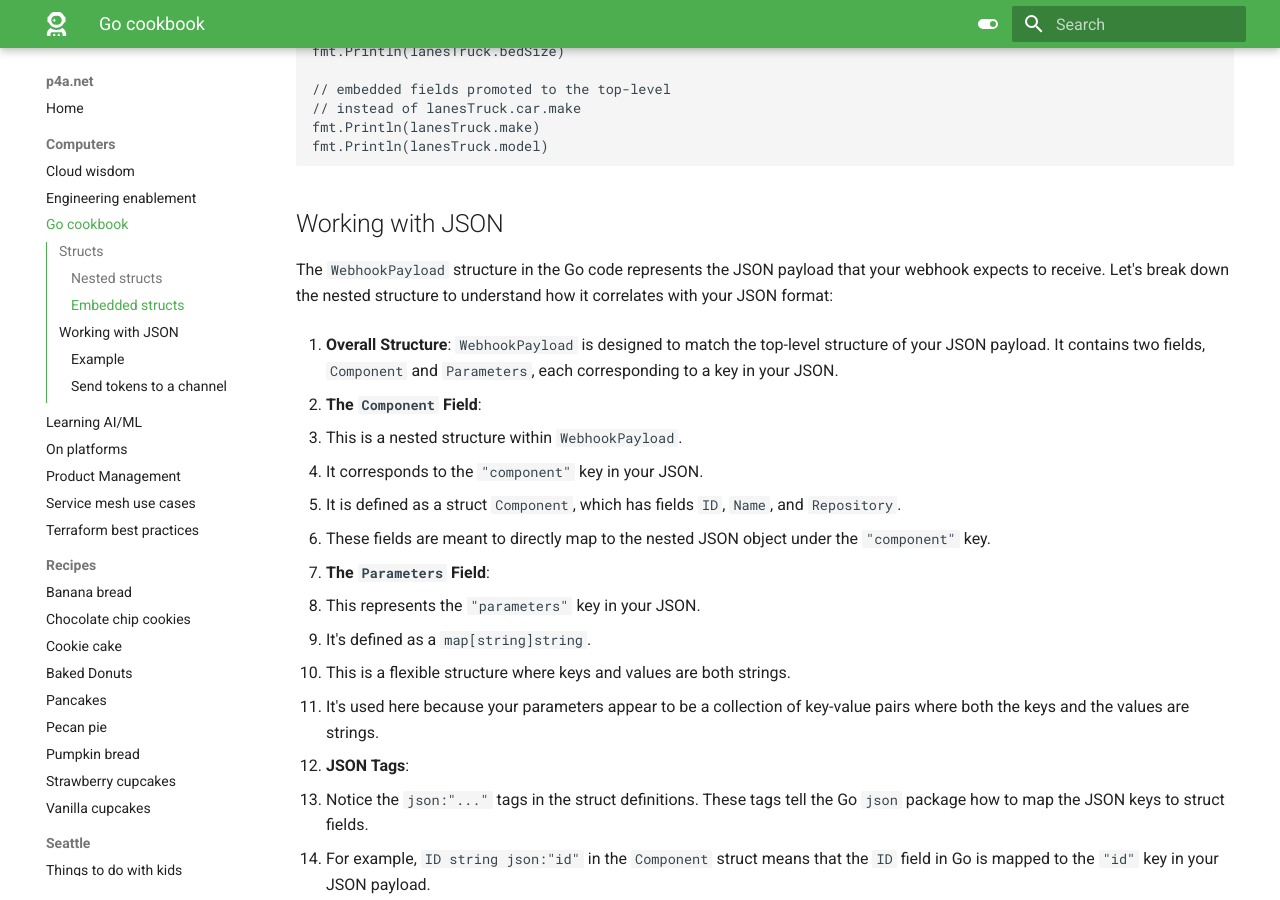
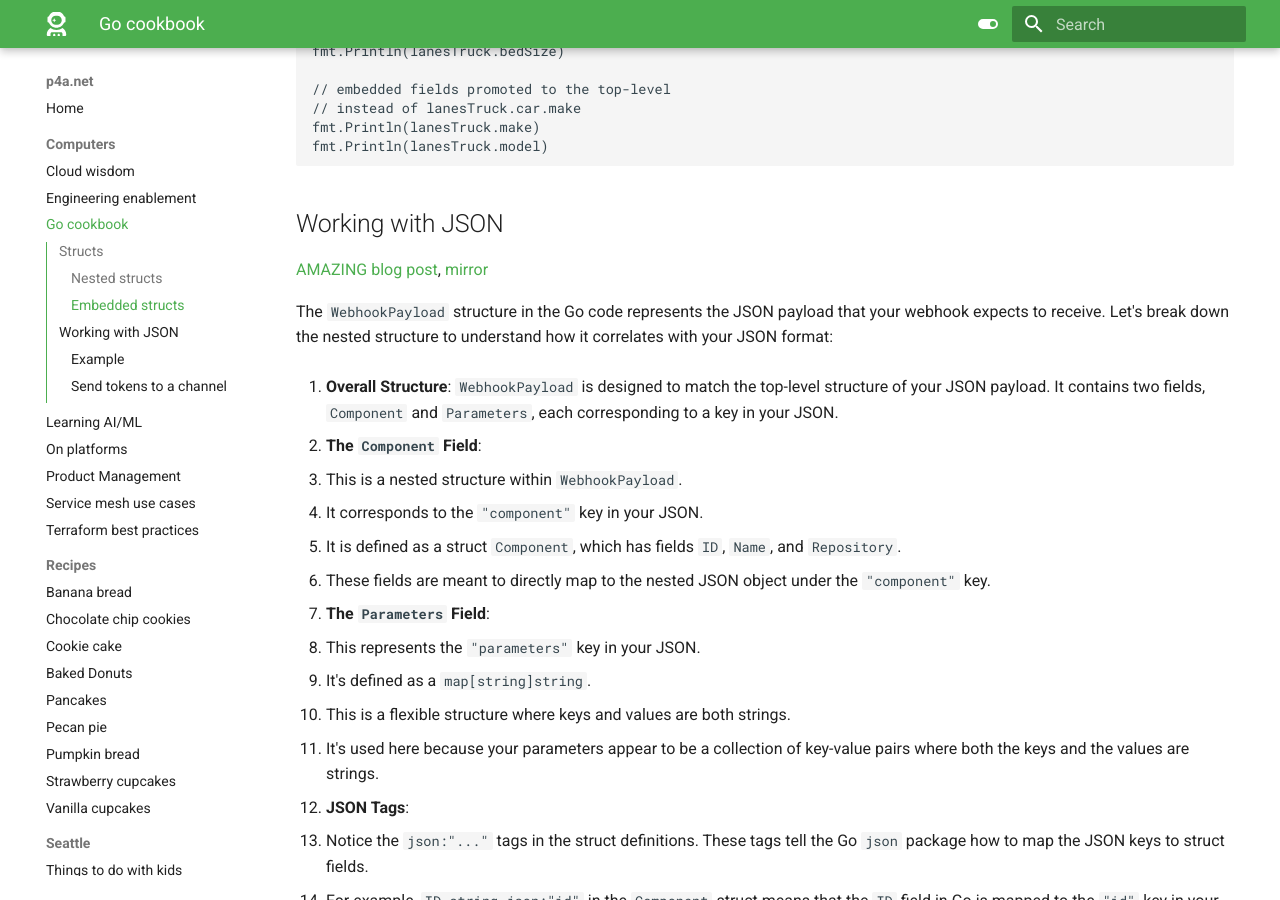
Before and after one commit to seajoshc/p4adotnet, an MkDocs documentation site: the page built from docs/computers/go.md, in a window 1280 px wide and 900 px high, scrolled down 1235 px. Built offline with MkDocs 1.6.1 and Material for MkDocs 9.7.7, drawn with Linux system fonts in a browser that asks for light colours.

Commit message:
Update go.md

````diff
--- a/docs/computers/go.md
+++ b/docs/computers/go.md
@@ -67,6 +67,8 @@ fmt.Println(lanesTruck.model)
 ```
 
 ## Working with JSON
+
+[AMAZING blog post](https://blog.boot.dev/golang/json-golang/), [mirror](https://gist.github.com/seajoshc/29ebbecaf25b08d2d4a6ace10bcd3e20)
 
 The `WebhookPayload` structure in the Go code represents the JSON payload that your webhook expects to receive. Let's break down the nested structure to understand how it correlates with your JSON format:
 
````
